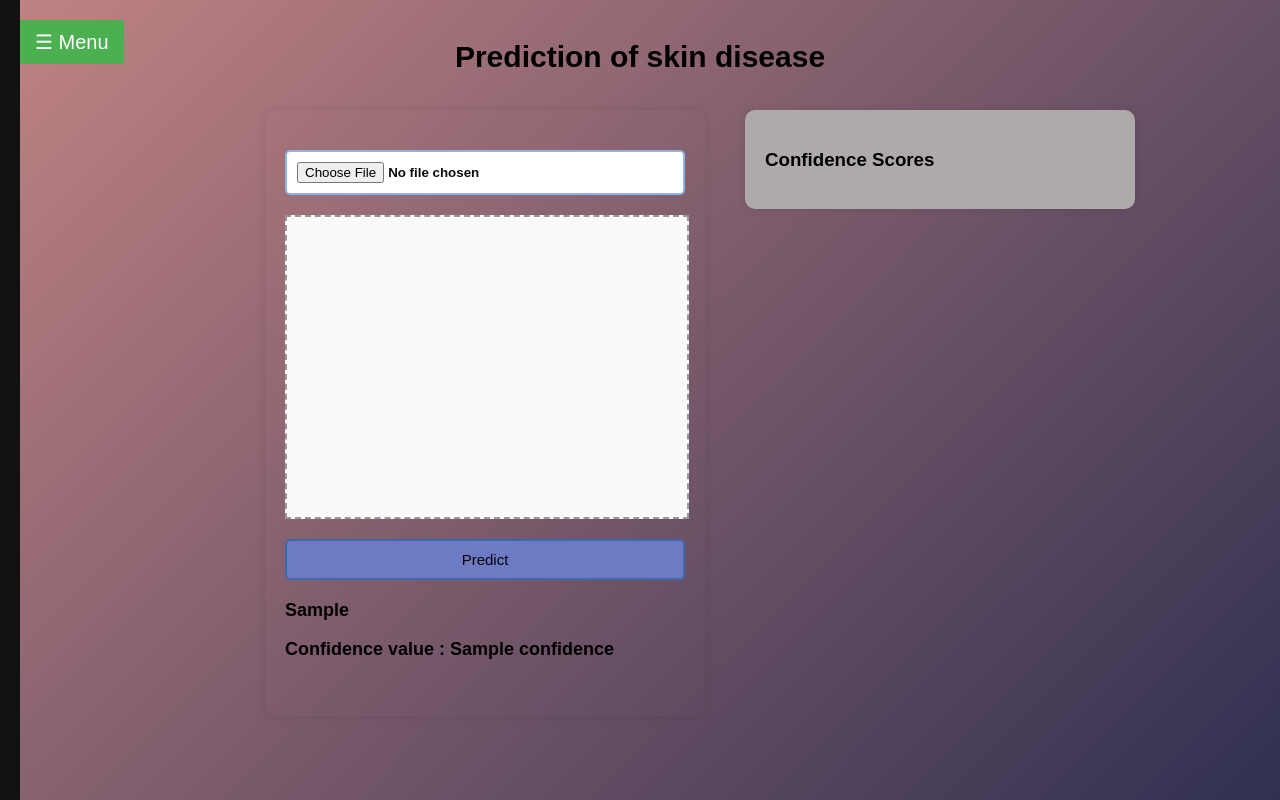
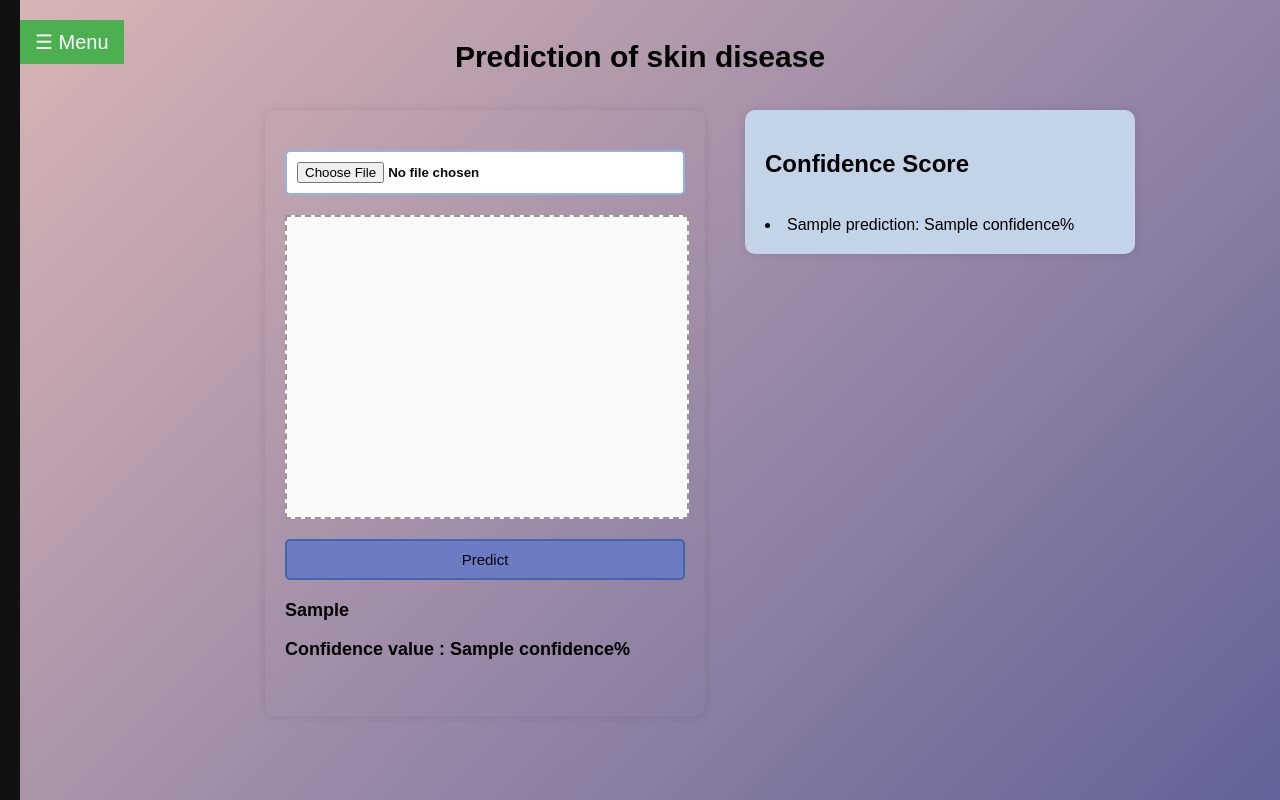
Before and after one commit to sabira11/Multi-disease-predictor-app-using-flask, a Flask app: template templates/skin_disease.html in a window 1280 px wide. Run offline with Flask 3, Linux system fonts and the light colour scheme; the template is opened without the code that fills it: most values are stand-ins (such as "Sample title", 1, 10 or a date in 2020); parts of the project's set-up code (start-up, migrations or seed data) failed here and were passed over.

Commit message:
template modified

```diff
--- a/app.py
+++ b/app.py
@@ -6,13 +6,13 @@ import tensorflow as tf
 from tensorflow import keras
 #from keras.models import load_model
 #from keras.layers import Dense
-from tensorflow.python.keras.models import load_model
+#from tensorflow.python.keras.models import load_model
 
 import h5py
 #from keras.models import load_model
 import cv2
-model=load_model("Xception_Net_model_4.h5")
-model._make_predict_function()
+model=tf.keras.models.load_model("skin_model.keras")
+
 hd_model=pickle.load(open('model.pkl','rb'))
 dia_model=pickle.load(open('diabetics_model.pkl','rb'))
 classes=['Atopic Dermatitis','Basal Cell Carcinoma','Benign Keratosis-like Lesions','Eczema','Melanocytic Nevi','Melanoma']
@@ -40,7 +40,8 @@ def processImg(IMG_PATH):
 
         #resized_image = cv2.resize(resized_image, img_size)
         resized_image = resized_image.astype('float32') / 255.0
-        resize_img = np.expand_dims(resized_image, axis=0)
+        resized_image = np.expand_dims(resized_image, axis=0)
+        print(resized_image.shape)
         return resized_image
 app=Flask(__name__)
 @app.route('/')
@@ -103,17 +104,23 @@ def predict_diabetics():
 
 @app.route('/predict_skin_disease',methods=['POST'])
 def predict_skin_disease():
-    data = request.files["img"]
-    data.save("img.jpg")
-    Process_img = processImg("img.jpg")
+    image_file = request.files["img"]
+    image_path="./images/"+ image_file.filename
+    image_file.save(image_path)
+    #print(model.summary())
+    Process_img = processImg(image_path)
     pred=model.predict(Process_img)
     predicted_class = np.argmax(pred)
     confidence_score = np.max(pred)
+    confidence_score=round(confidence_score * 100, 2)
     predicted_label = classes[predicted_class]
+    con_scores = [round(score * 100, 2) for score in pred[0]]
+    prediction = list(zip(classes, con_scores))
 
-    con=0.95
 
-    return render_template('skin_disease.html', prediction_t='Predicted disease : {}'.format(predicted_label),confidence=con)
+
+    return render_template('skin_disease.html', prediction_t='Predicted disease : {}'.format(predicted_label),
+                           confidence=confidence_score,prediction=prediction)
 
 if __name__=='__main__':
     app.run(debug=True)
--- a/static/style/diabetics_style.css
+++ b/static/style/diabetics_style.css
@@ -23,6 +23,7 @@ box-sizing: border-box;
     justify-content: center;
     align-items: center;
     height: 100vh; /* Full page height */
+    margin-top: -40px;
 }
 
 .form-container {
--- a/templates/diabetics_predict.html
+++ b/templates/diabetics_predict.html
@@ -7,6 +7,7 @@
     <link rel='stylesheet' href="{{ url_for('static',filename='style/diabetics_style.css') }}">
 </head>
 <body>
+    <h2 style="text-align:center; font-size: 30px; margin-top: 30px; margin-bottom: 10px; height: 10px;" >Prediction of diabetics</h2>
 
     <div class="form-wrapper">
         <form action="/predict_diabetics" method='post'>
--- a/templates/home_layout.html
+++ b/templates/home_layout.html
@@ -9,7 +9,8 @@
             font-family: Arial, sans-serif;
             margin: 0;
             padding: 0;
-            background: linear-gradient(135deg, #c18383, #303051);
+            /*background: linear-gradient(135deg, #c18383, #303051);*/
+            background: linear-gradient(135deg, #d9b5b5, #636399);
             background-attachment: fixed;
             overflow-x: hidden; /* Prevent horizontal scroll */
         }
--- a/templates/skin_disease.html
+++ b/templates/skin_disease.html
@@ -34,7 +34,7 @@
     padding: 20px;
     border-radius: 10px;
      box-shadow: 0 0 10px rgba(0, 0, 0, 0.1);
-    background-color: #aeaaaa;
+    background-color: #c3d4e9;
 }
 input[type="file"] {
     max-width: 400px;
@@ -110,8 +110,8 @@ input[type="file"] {
   <body>
     <h2 style="text-align:center; font-size: 30px; margin-top: 40px; margin-bottom: 30px; height: 40px;" >Prediction of skin disease</h2>
    <div class="section">
-    <form class="container" action="/predict_skin_disease" method='post'>
-        <input type="file" name="img" id="imageInput" accept="image/*">
+    <form class="container" action="/predict_skin_disease" method='post' enctype="multipart/form-data">
+        <input type="file" name="img" id="imageInput" accept="image/*" >
         <div id="imagePreview">
             <img id="previewImg" src="" alt="Image Preview">
         </div>
@@ -119,14 +119,17 @@ input[type="file"] {
         <button id="predictButton">Predict</button>
         <div id="predictionResult">
             {{ prediction_t }}
-           <p> Confidence value : {{confidence}}</p>
+           <p> Confidence value : {{confidence}}%</p>
         </div>
 
   <br>
     </form>
     <div id="confidenceContainer" class="confidence-section">
-        <h3>Confidence Scores</h3>
-        <ul id="confidenceList"></ul>
+        <h2>Confidence Score</h2>
+        <br>
+        {% for label, confidence in prediction %}
+        <li>{{ label }}:   {{ confidence }}%</li>
+        {% endfor %}
     </div>
     </div>
  <script>
```
Also changed, not shown: images/BCC_1.jpg (added), images/bkl.jpg (added), images/melanoma_1.jpg (added).
